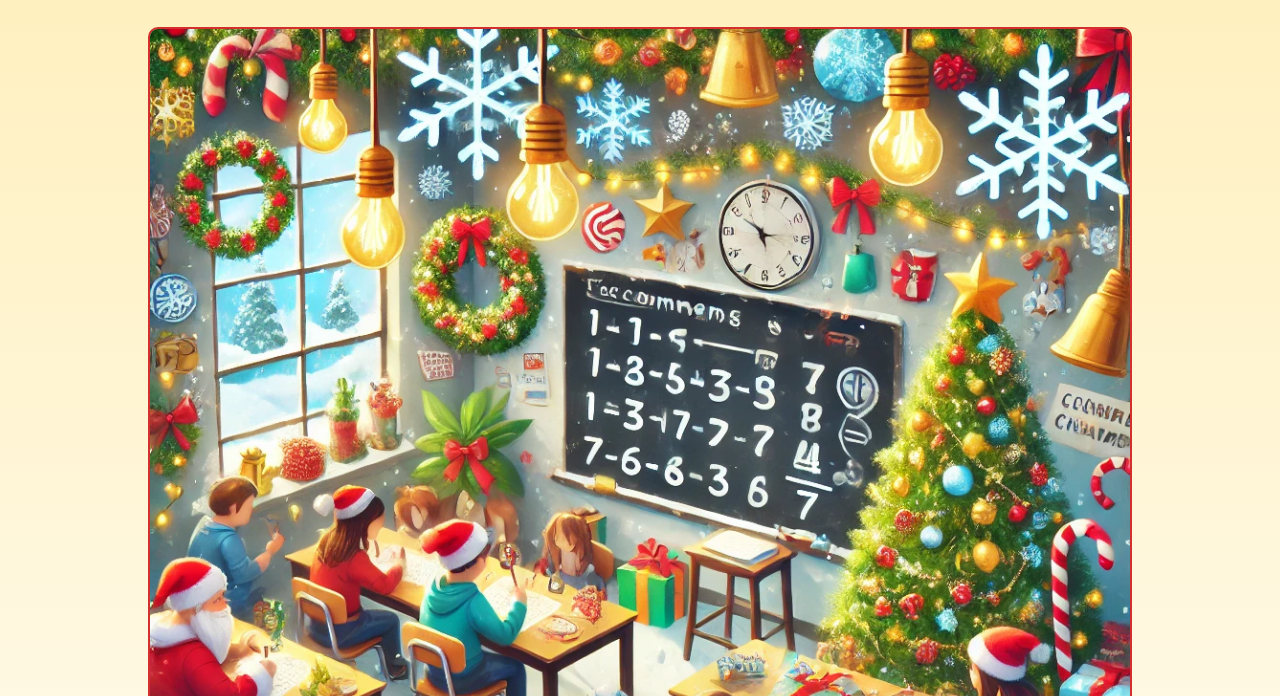
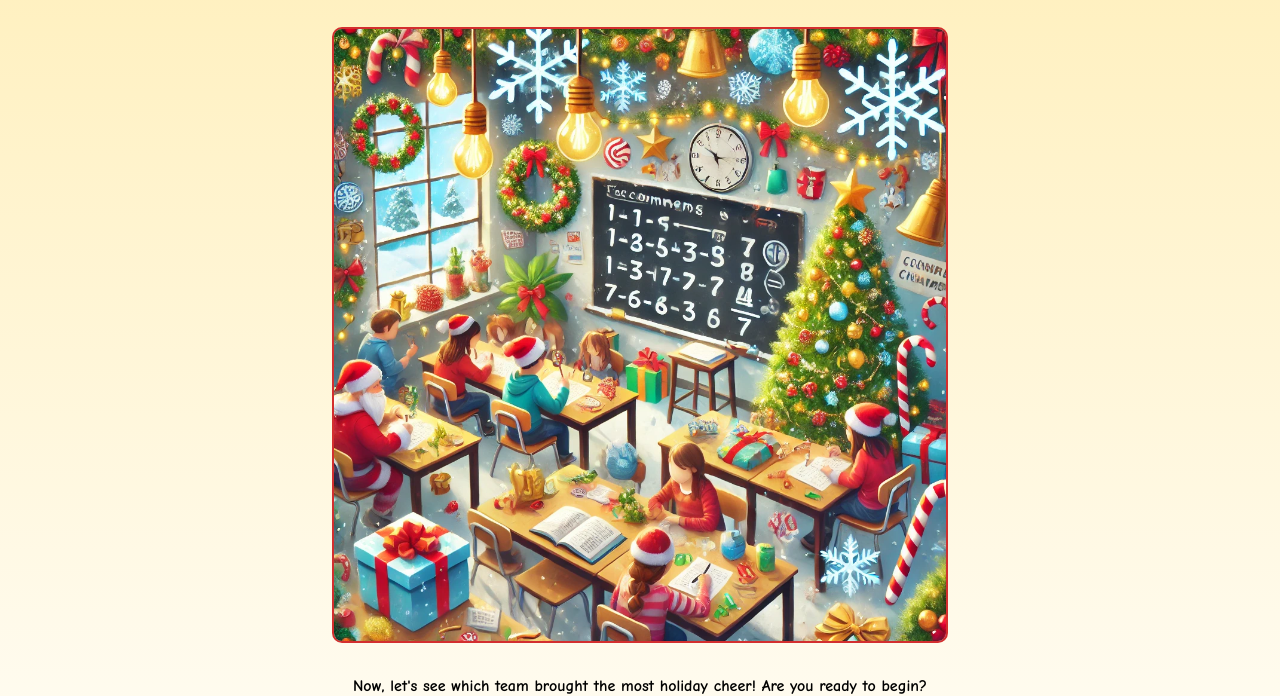
Before and after one commit to ebcox6/Adrian_Holiday_Escape_Room, a plain HTML site: page index.html in a window 1280 px wide. Shown: the part 104-800 px from the top of the page. Drawn offline with Linux system fonts and the light colour scheme.

Commit message:
Update index.html

```diff
--- a/index.html
+++ b/index.html
@@ -76,10 +76,12 @@
     <h1>Holiday Math Escape Room</h1>
 
     <div class="image-container">
-        <img src="DALL·E 2024-11-08 06.36.01 - A festive, holiday-themed classroom escape room activity. The scene should include vibrant holiday decorations such as snowflakes, candy canes, golden.webp" alt="Holiday Math Escape Room Activity">
+        <img src="DALL·E 2024-11-08 06.36.01 - A festive, holiday-themed classroom escape room activity. The scene should include vibrant holiday decorations such as snowflakes, candy canes, golden.webp" alt="Holiday Math Escape Room Activity" style="max-width: 50%; height: auto;">
     </div>
 
-    <div class="button-container">
+    <div><b>Now, let's see which team brought the most holiday cheer! Are you ready to begin?</b></div>
+
+<div class="button-container">
         <button class="button blue-button" onclick="window.open('https://drive.google.com/file/d/14XqKHRWopvyr47LCGJoBcCnf5lwhWKzO/view?usp=sharing', '_blank')">Slides</button>
         <button class="button green-button" onclick="window.open('https://docs.google.com/document/d/1cJoJssqE0xwd7xk6f-NoKLh18xIC0jr9v-60NPKetB0/edit?usp=drive_link', '_blank')">Entry Document</button>
     </div>
```
